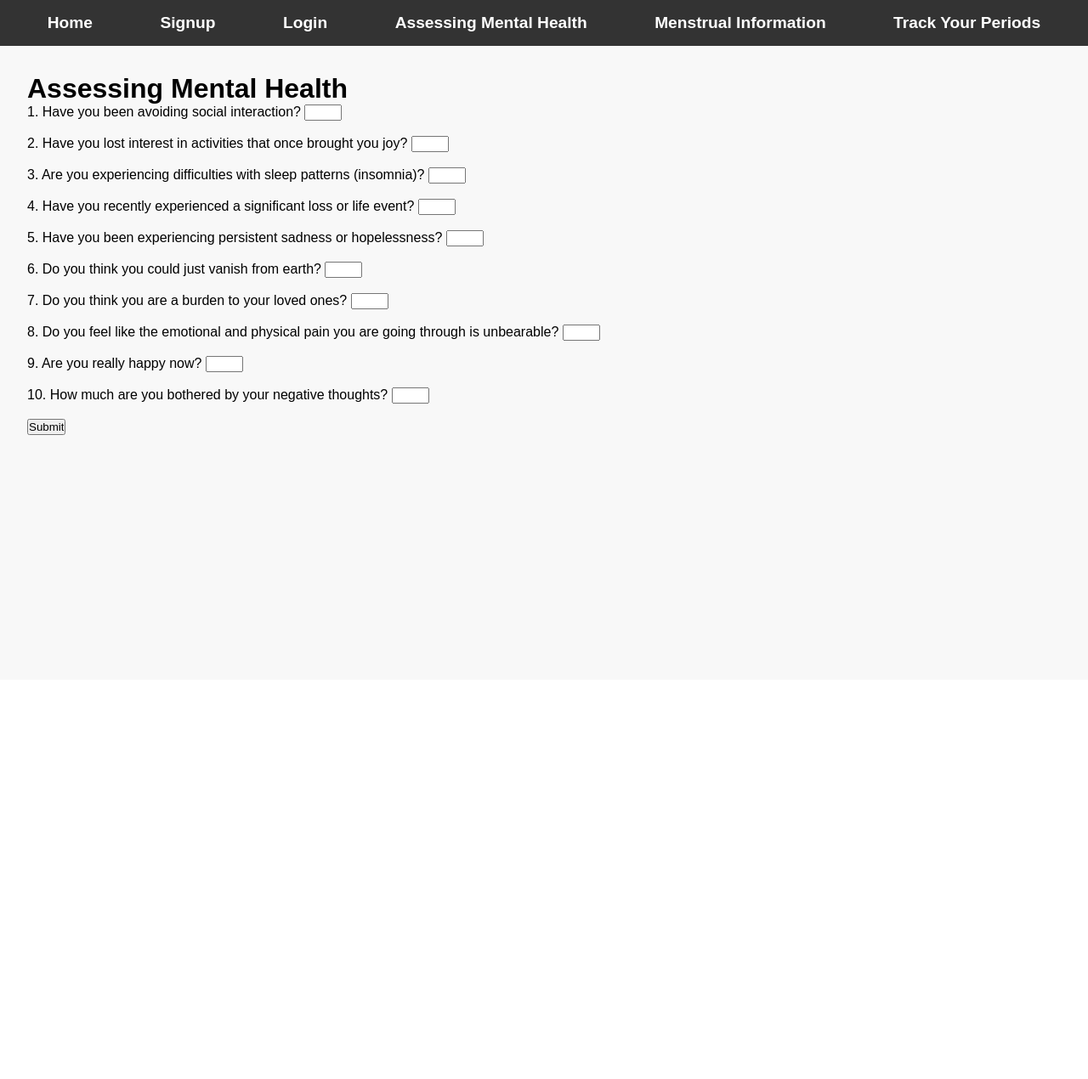
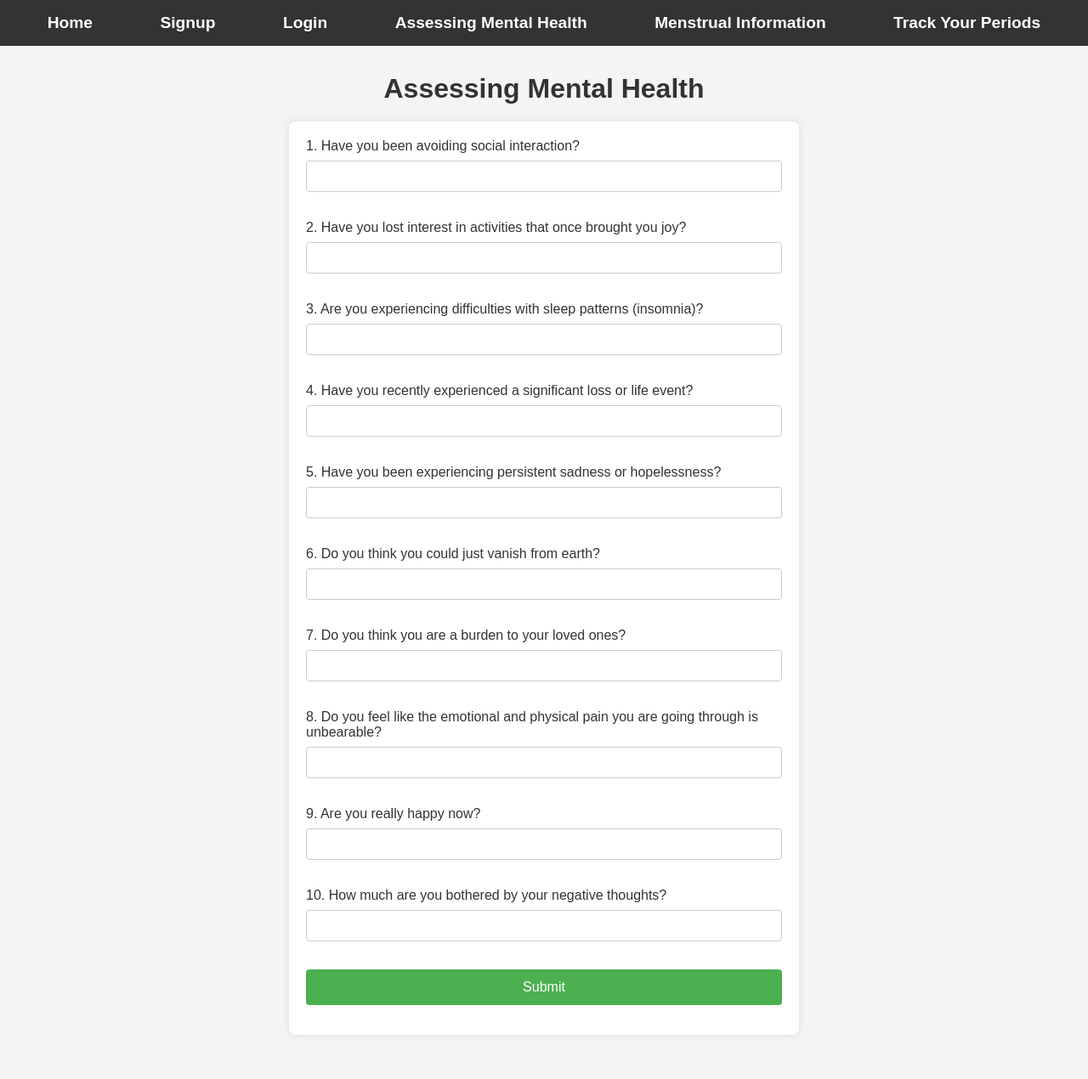
Before and after one commit to Ansumanbhujabal/MindFlow_SIH, a Flask app: page /mental_health in a window 1280 px wide. Shown: the whole page at 85% size. Before the commit the page ends 512 px from the top, so only its background shows below. Run offline with Flask 3, Linux system fonts and the light colour scheme.

Commit message:
Added some CSS

```diff
--- a/static/mental_health.css
+++ b/static/mental_health.css
@@ -0,0 +1,49 @@
+body {
+    font-family: Arial, sans-serif;
+    background-color: #f4f4f4;
+    margin: 0;
+    padding: 0;
+  }
+
+  h1 {
+    color: #333;
+    text-align: center;
+  }
+
+  form {
+    max-width: 600px;
+    margin: 20px auto;
+    background-color: #fff;
+    padding: 20px;
+    border-radius: 8px;
+    box-shadow: 0 0 10px rgba(0, 0, 0, 0.1);
+  }
+
+  label {
+    display: block;
+    margin-bottom: 8px;
+    color: #333;
+  }
+
+  input {
+    width: 100%;
+    padding: 10px;
+    margin-bottom: 15px;
+    box-sizing: border-box;
+    border: 1px solid #ccc;
+    border-radius: 4px;
+  }
+
+  input[type="submit"] {
+    background-color: #4caf50;
+    color: #fff;
+    cursor: pointer;
+    font-size: 16px;
+    padding: 12px;
+    border: none;
+    border-radius: 4px;
+  }
+
+  input[type="submit"]:hover {
+    background-color: #45a049;
+  }
--- a/templates/base.html
+++ b/templates/base.html
@@ -8,8 +8,6 @@
 
     <!-- Link to the external CSS file -->
     <link
-      rel="stylesheet"
-      type="text/css"
       rel="stylesheet"
       type="text/css"
       href="/static/base.css"
--- a/templates/mental_health.html
+++ b/templates/mental_health.html
@@ -139,4 +139,12 @@
   </form>
 </form>
 
+<link
+  rel="stylesheet"
+  type="text/css"
+  rel="stylesheet"
+  type="text/css"
+  href="/static/mental_health.css"
+/>
+
 {% endblock %}
```
Also changed, not shown: static/menstrual_info.css (+52 -0 lines), templates/menstrual_info.html (+8 -0 lines).
